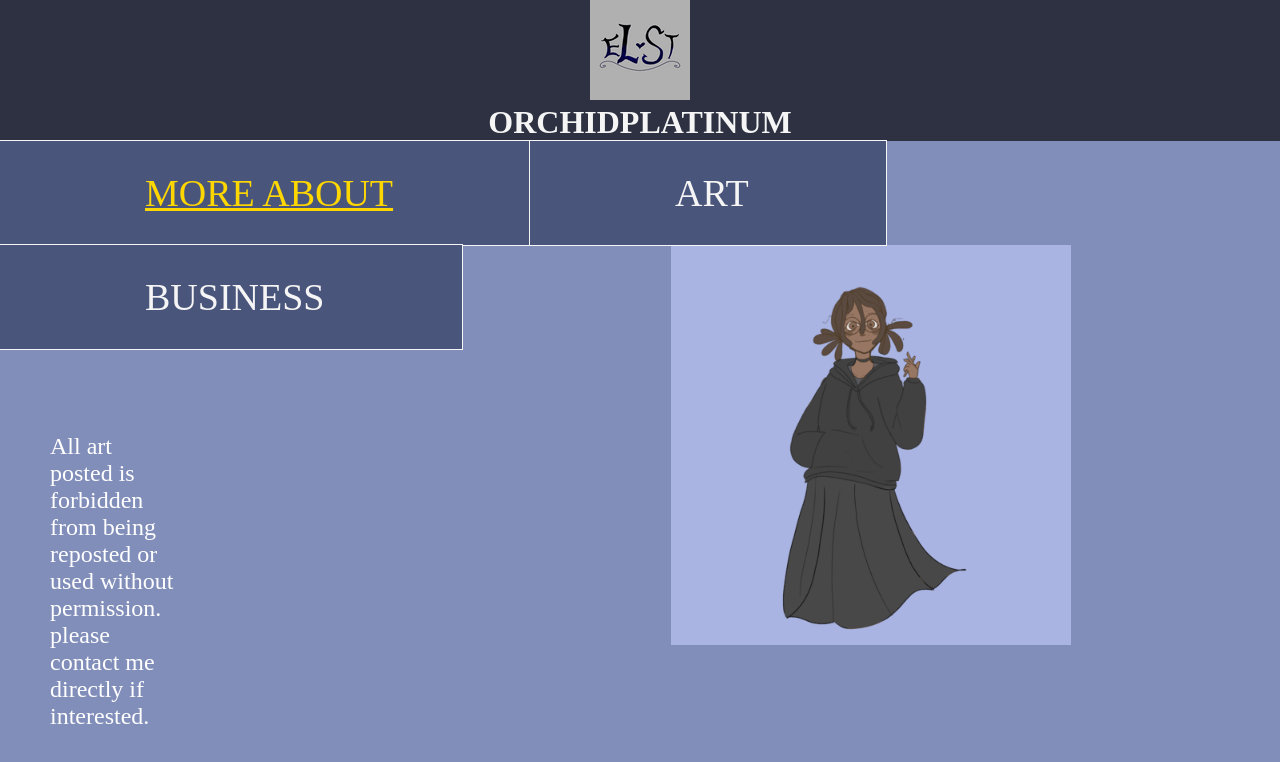
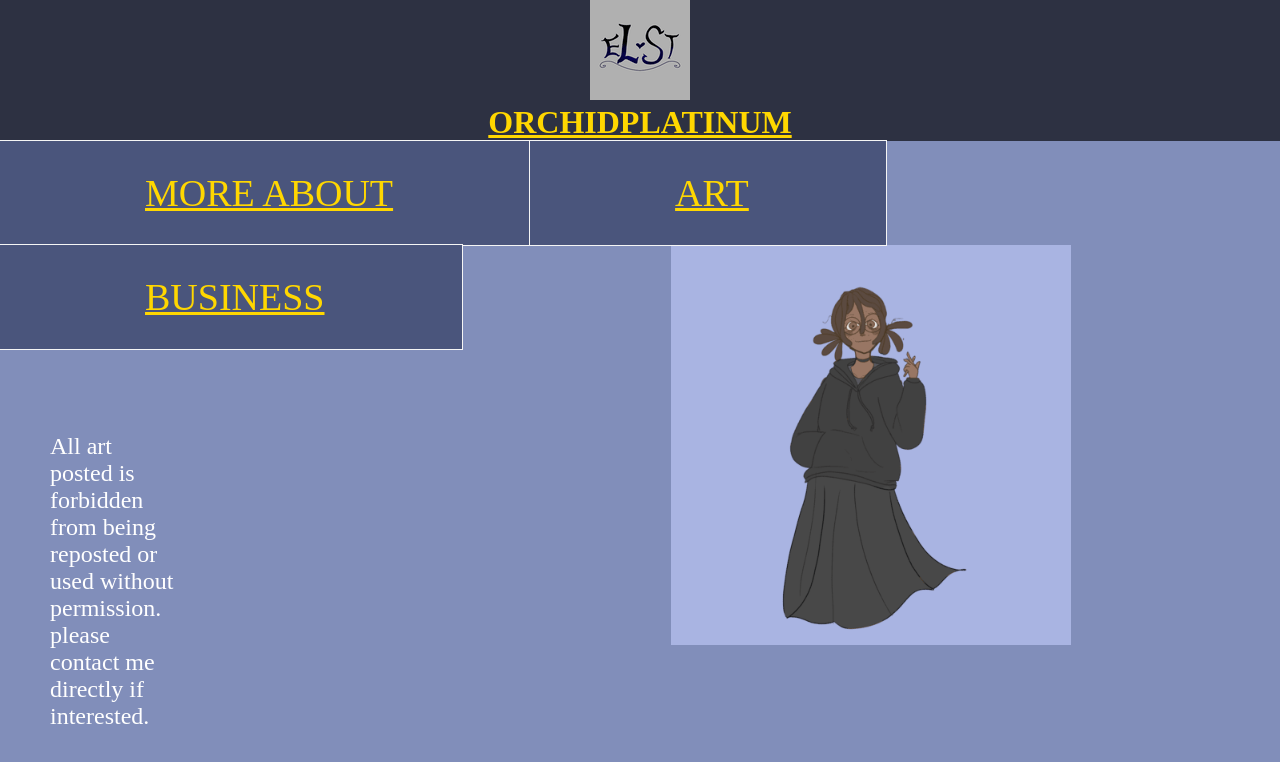
Before and after one commit to 0rchidPlatinum/Orchidplatiinum.github.io, a plain HTML site: page index.html in a window 1280 px wide. Drawn offline with Linux system fonts and the light colour scheme.

Commit message:
Update index.html

```diff
--- a/index.html
+++ b/index.html
@@ -9,14 +9,14 @@
 	<body>
 
 		<header>
-			<img src="etlmonogramfinalwithoutcolors.png" alt="Me">
-			<h1>ORCHIDPLATINUM</h1>
+			<a href="formstest.html" target="_blank"><img src="etlmonogramfinalwithoutcolors.png" alt="Me"></a>
+			<h1><a href="site-mockup.html" target="_blank"> ORCHIDPLATINUM </a></h1>
 			</header>
 		<nav>
 			<ul>
-				<li><a href="site-mockup-more-about.html" target="_blank" >MORE ABOUT</a> </li>
-			<li>ART</li>
-			<li>BUSINESS</li>
+			<li><a href="site-mockup-more-about.html" target="_blank" >MORE ABOUT</a> </li>
+			<li><a href="site-art.html" target="_blank"> ART</a></li>
+			<li><a href="site-business.html" target="_blank">BUSINESS</a></li>
 			</ul>
 		</nav>
 <img src="myself.png" alt="me" class="center">
```
